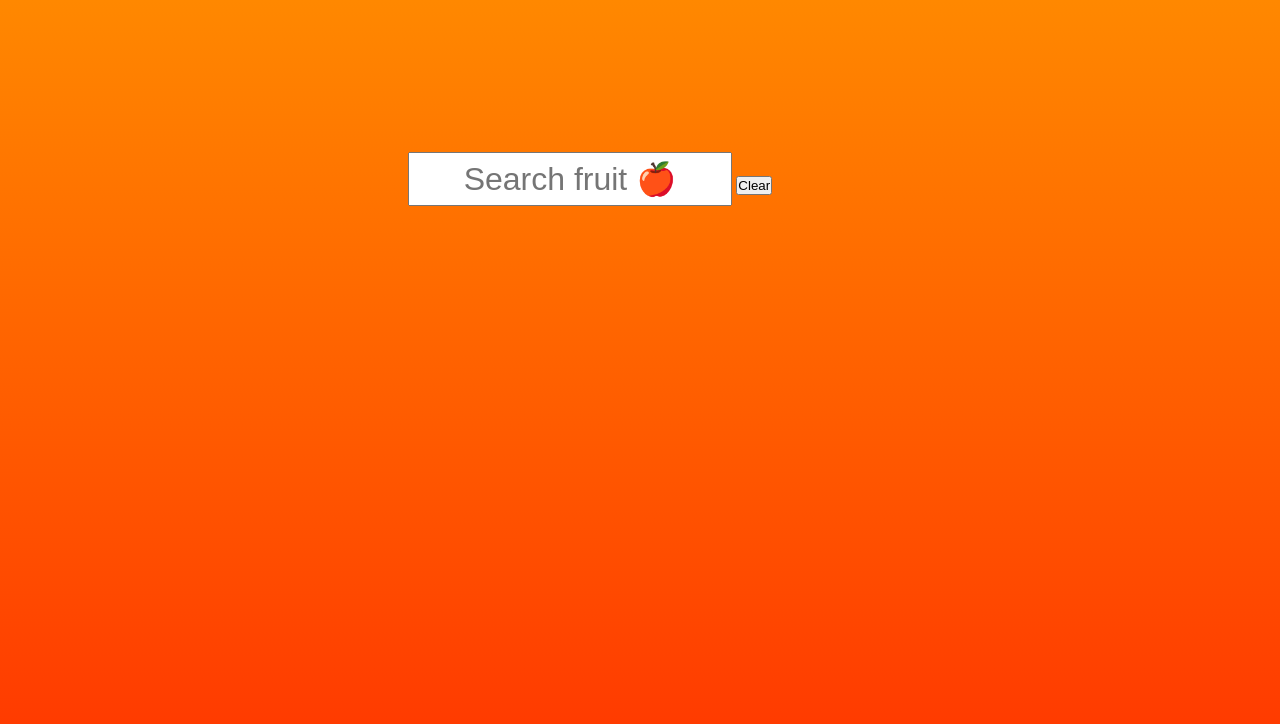
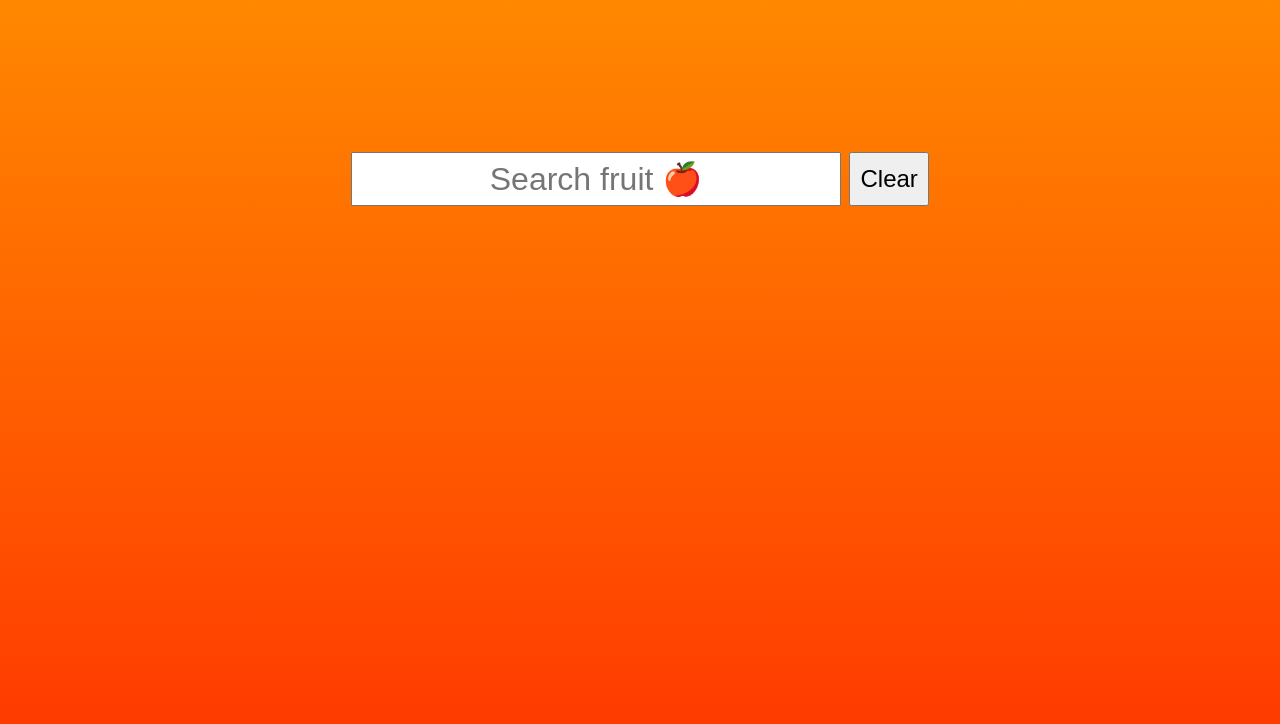
Before and after one commit to RamyOuda/Fruit-Search_Vanilla-JS, a plain HTML site: page index.html in a window 1280 px wide. Drawn offline with Linux system fonts and the light colour scheme.

Commit message:
add styles for button and input container

```diff
--- a/style.css
+++ b/style.css
@@ -10,12 +10,19 @@ body {
 }
 
 input {
-  min-width: 320px;
+  min-width: 256px;
   width: 40%;
   height: 50px;
   font-size: 32px;
   text-align: center;
-  margin-bottom: 32px;
+  margin-right: 8px;
+}
+
+button {
+  font-size: 24px;
+  height: 54px;
+  width: 80px;
+  padding: 8px;
 }
 
 li {
@@ -28,6 +35,14 @@ li {
 li:hover {
   background-color: #ff7300;
   cursor: pointer;
+}
+
+.input-container {
+  display: flex;
+  justify-content: center;
+  align-items: center;
+  margin-bottom: 32px;
+  width: 100%;
 }
 
 .search-container {
```
